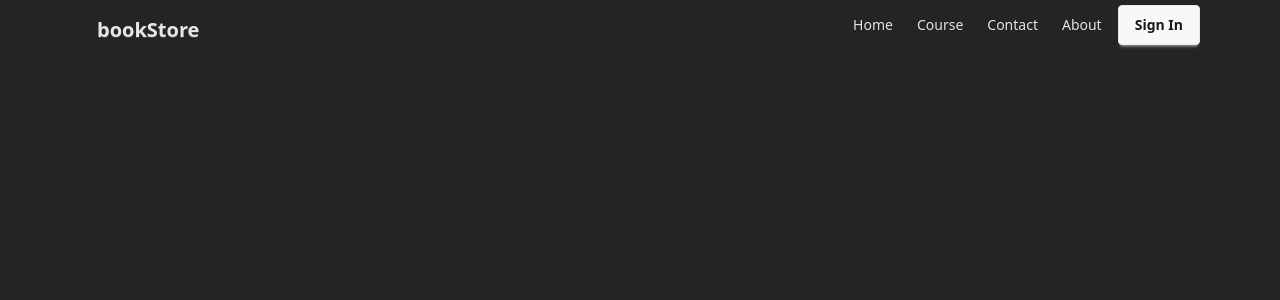
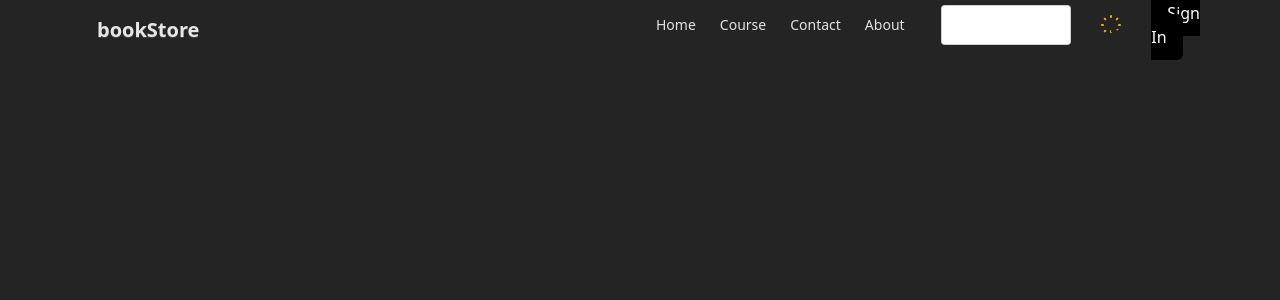
Before and after one commit to HanoodTunio/BookStore, a React (Vite) app in the folder front-end/: page / in a window 1280 px wide. Shown: the top 300 px of the page. Built offline with nearby package versions, Linux system fonts and the light colour scheme.

Commit message:
search bar and dark mode icon added to the navbar

```diff
--- a/front-end/src/components/Navbar.jsx
+++ b/front-end/src/components/Navbar.jsx
@@ -44,7 +44,7 @@ function Navbar() {
             bookStore
           </a>
         </div>
-        <div className="navbar-end">
+        <div className="navbar-end space-x-5">
           {/* Navbar Center Links */}
           <div className="navbar-center hidden lg:flex">
             <ul className="menu menu-horizontal px-1">
@@ -62,9 +62,60 @@ function Navbar() {
               </li>
             </ul>
           </div>
+          <div className="hidden md:block">
+            <label className="input">
+              <svg
+                className="h-[1em] opacity-50"
+                xmlns="http://www.w3.org/2000/svg"
+                viewBox="0 0 24 24"
+              >
+                <g
+                  strokeLinejoin="round"
+                  strokeLinecap="round"
+                  strokeWidth="2.5"
+                  fill="none"
+                  stroke="currentColor"
+                >
+                  <circle cx="11" cy="11" r="8"></circle>
+                  <path d="m21 21-4.3-4.3"></path>
+                </g>
+              </svg>
+              <input type="search" className="grow" placeholder="Search" />
+            </label>
+          </div>
+          <div className="w-fit p-2 rounded-lg">
+            <label className="swap swap-rotate">
+              {/* hidden checkbox to toggle theme */}
+              <input
+                type="checkbox"
+                className="theme-controller"
+                value="synthwave"
+              />
+
+              {/* sun icon */}
+              <svg
+                className="swap-off h-6 w-6 fill-current text-yellow-500"
+                xmlns="http://www.w3.org/2000/svg"
+                viewBox="0 0 24 24"
+              >
+                <path d="M5.64,17l-.71.71a1,1,0,0,0,0,1.41,1,1,0,0,0,1.41,0l.71-.71A1,1,0,0,0,5.64,17ZM5,12a1,1,0,0,0-1-1H3a1,1,0,0,0,0,2H4A1,1,0,0,0,5,12Zm7-7a1,1,0,0,0,1-1V3a1,1,0,0,0-2,0V4A1,1,0,0,0,12,5ZM5.64,7.05a1,1,0,0,0,.7.29,1,1,0,0,0,.71-.29,1,1,0,0,0,0-1.41l-.71-.71A1,1,0,0,0,4.93,6.34Zm12,.29a1,1,0,0,0,.7-.29l.71-.71a1,1,0,1,0-1.41-1.41L17,5.64a1,1,0,0,0,0,1.41A1,1,0,0,0,17.66,7.34ZM21,11H20a1,1,0,0,0,0,2h1a1,1,0,0,0,0-2Zm-9,6a1,1,0,0,0-1,1v1a1,1,0,0,0,2,0V20A1,1,0,0,0,12,19ZM16.36,17A1,1,0,0,0,17,16.36l.71.71a1,1,0,0,0,1.41,0,1,1,0,0,0,0-1.41Z" />
+              </svg>
+
+              {/* moon icon */}
+              <svg
+                className="swap-on h-6 w-6 fill-current text-gray-700 dark:text-white"
+                xmlns="http://www.w3.org/2000/svg"
+                viewBox="0 0 24 24"
+              >
+                <path d="M21.64,13a1,1,0,0,0-1.05-.14,6.05,6.05,0,0,1-3.37.73A6.15,6.15,0,0,1,9.06,5.49a6.59,6.59,0,0,1,.25-2A1,1,0,0,0,6,2.36,10.14,10.14,0,1,0,22,14.05,1,1,0,0,0,21.64,13Zm-9.5,6.69A6.14,6.14,0,0,1,7.06,5.22v.27A10.15,10.15,0,0,0,17.22,15.63a9.79,9.79,0,0,0,2.1-.22A6.11,6.11,0,0,1,12.14,19.73Z" />
+              </svg>
+            </label>
+          </div>
 
           <div>
-            <a className="btn">Sign In</a>
+            <a className="bg-black text-white px-4 py-3 rounded-md hover:bg-slate-800 duration-300 cursor-pointer">
+              Sign In
+            </a>
           </div>
         </div>
       </div>
```
